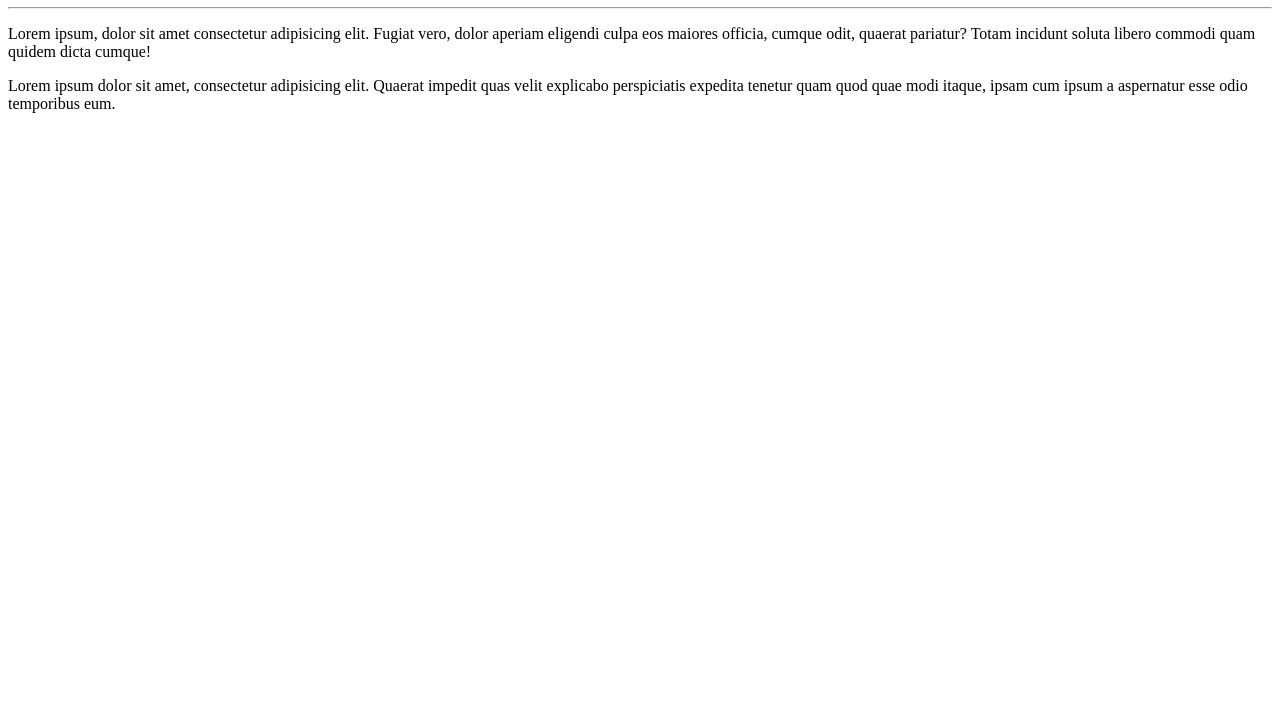
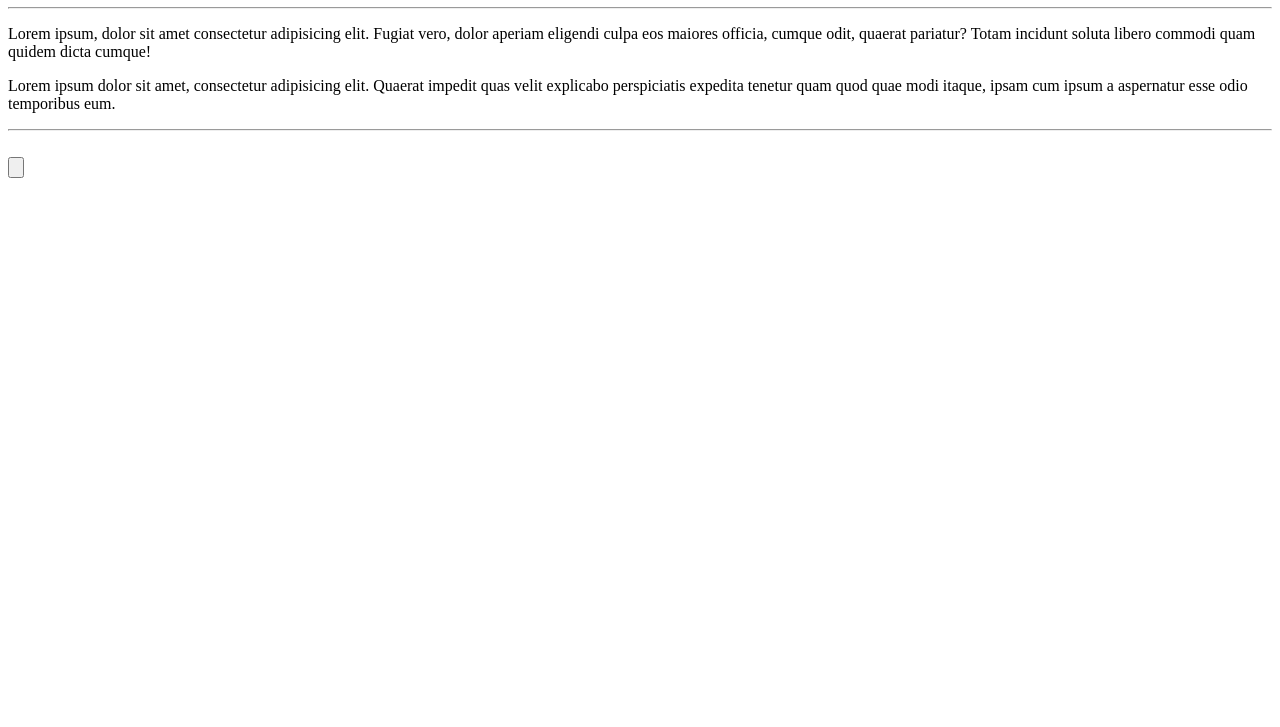
Before and after one commit to Diogomatos-cyber/Ola-Mundo, a plain HTML site: page site-exemplo/index.html in a window 1280 px wide. Shown: the part 73-800 px from the top of the page. Drawn offline with Linux system fonts and the light colour scheme.

Commit message:
Update index.html
Adicionado um button

```diff
--- a/site-exemplo/index.html
+++ b/site-exemplo/index.html
@@ -10,5 +10,9 @@
     <hr>
     <p>Lorem ipsum, dolor sit amet consectetur adipisicing elit. Fugiat vero, dolor aperiam eligendi culpa eos maiores officia, cumque odit, quaerat pariatur? Totam incidunt soluta libero commodi quam quidem dicta cumque!</p>
     <p>Lorem ipsum dolor sit amet, consectetur adipisicing elit. Quaerat impedit quas velit explicabo perspiciatis expedita tenetur quam quod quae modi itaque, ipsam cum ipsum a aspernatur esse odio temporibus eum.</p>
+    <hr>
+
+    <h2><input type="button"></h2>
+
 </body>
 </html>
```
